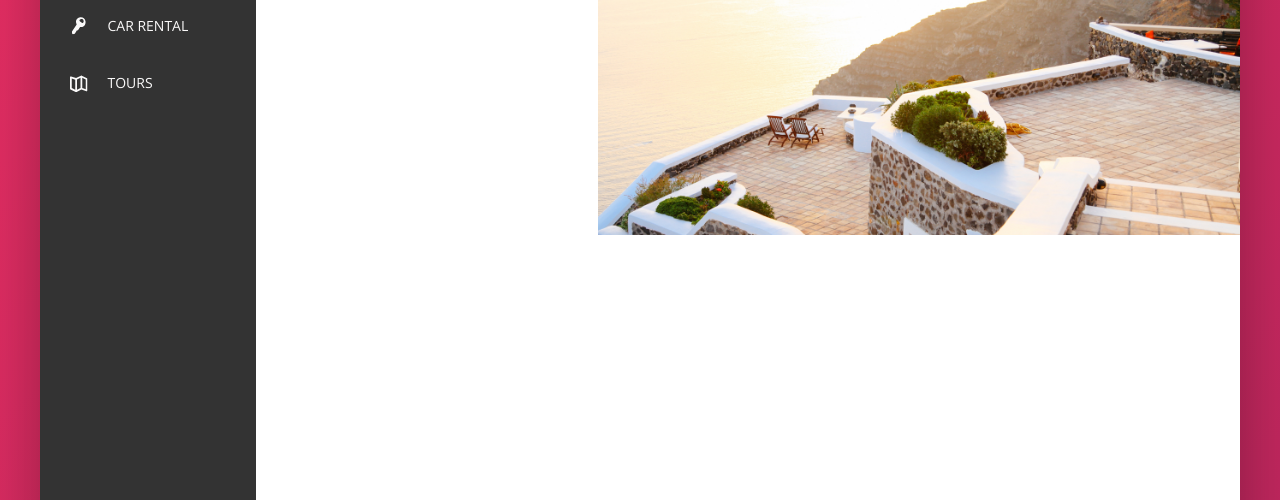
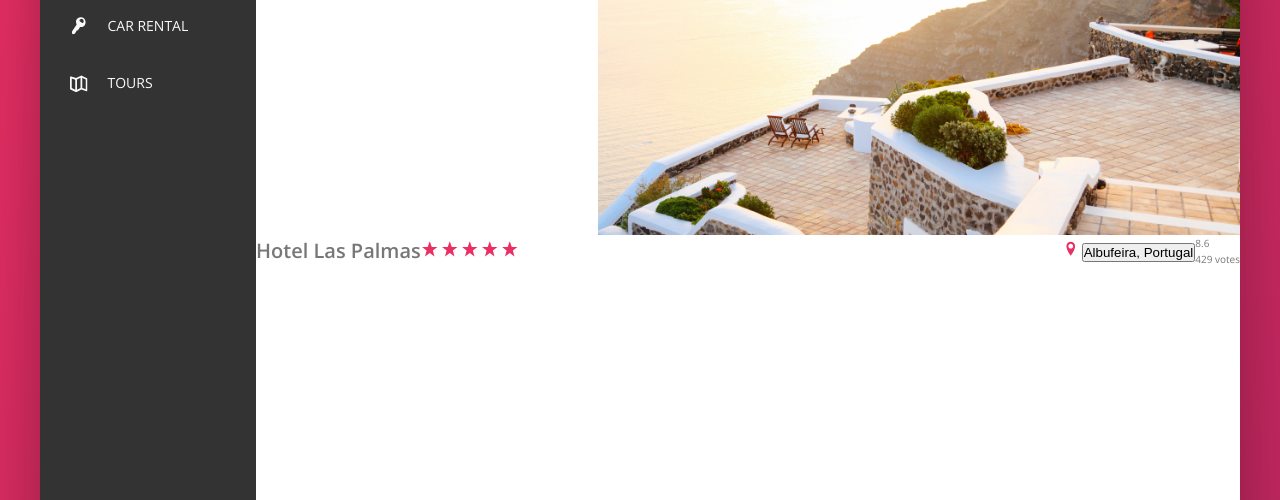
Before and after one commit to mmioana/trillo-course-project, a website: page index.html in a window 1280 px wide. Shown: the part 300-800 px from the top of the page. Drawn offline with nearby package versions, Linux system fonts and the light colour scheme.

Commit message:
Added overview section and basic styling

```diff
--- a/index.html
+++ b/index.html
@@ -98,6 +98,37 @@
                             <img src="img/hotel-3.jpg" alt="Photo of hotel 3" class="gallery__photo">
                         </figure>
                     </div>
+                    <div class="overview">
+                        <h1 class="overview__heading">Hotel Las Palmas</h1>
+                        <div class="overview__stars">
+                            <svg class="overview__icon">
+                                <use xlink:href="img/sprite.svg#icon-star"></use>
+                            </svg>
+                            <svg class="overview__icon">
+                                <use xlink:href="img/sprite.svg#icon-star"></use>
+                            </svg>
+                            <svg class="overview__icon">
+                                <use xlink:href="img/sprite.svg#icon-star"></use>
+                            </svg>
+                            <svg class="overview__icon">
+                                <use xlink:href="img/sprite.svg#icon-star"></use>
+                            </svg>
+                            <svg class="overview__icon">
+                                <use xlink:href="img/sprite.svg#icon-star"></use>
+                            </svg>
+                        </div>
+                        <div class="overview__location">
+                            <svg class="overview__icon">
+                                <use xlink:href="img/sprite.svg#icon-location-pin"></use>
+                            </svg>
+                            <button class="btn-inline">Albufeira, Portugal</button>
+                        </div>
+
+                        <div class="overview__rating">
+                            <div class="overview__rating-avg">8.6</div>
+                            <div class="overview__rating-count">429 votes</div>
+                        </div>
+                    </div>
                 </main>
             </div>
         </div>
--- /dev/null
+++ b/sass/components/_overview.scss
@@ -0,0 +1,33 @@
+.overview {
+  display: flex;
+  align-items: center;
+
+  &__heading {
+
+  }
+
+  &__stars {
+    margin-right: auto;
+  }
+
+  &__icon {
+    width: 1.75rem;
+    height: 1.75rem;
+    fill: var(--color-primary);
+  }
+
+  &__location {
+  }
+
+  &__rating {
+
+  }
+
+  &__rating-avg {
+
+  }
+
+  &__rating-count {
+
+  }
+}
--- a/sass/main.scss
+++ b/sass/main.scss
@@ -11,6 +11,7 @@
 @import "components/hotel-view";
 @import "components/legal";
 @import "components/logo";
+@import "components/overview";
 @import "components/search";
 @import "components/side-nav";
 @import "components/user";
```
Also changed, not shown: css/style.css.
